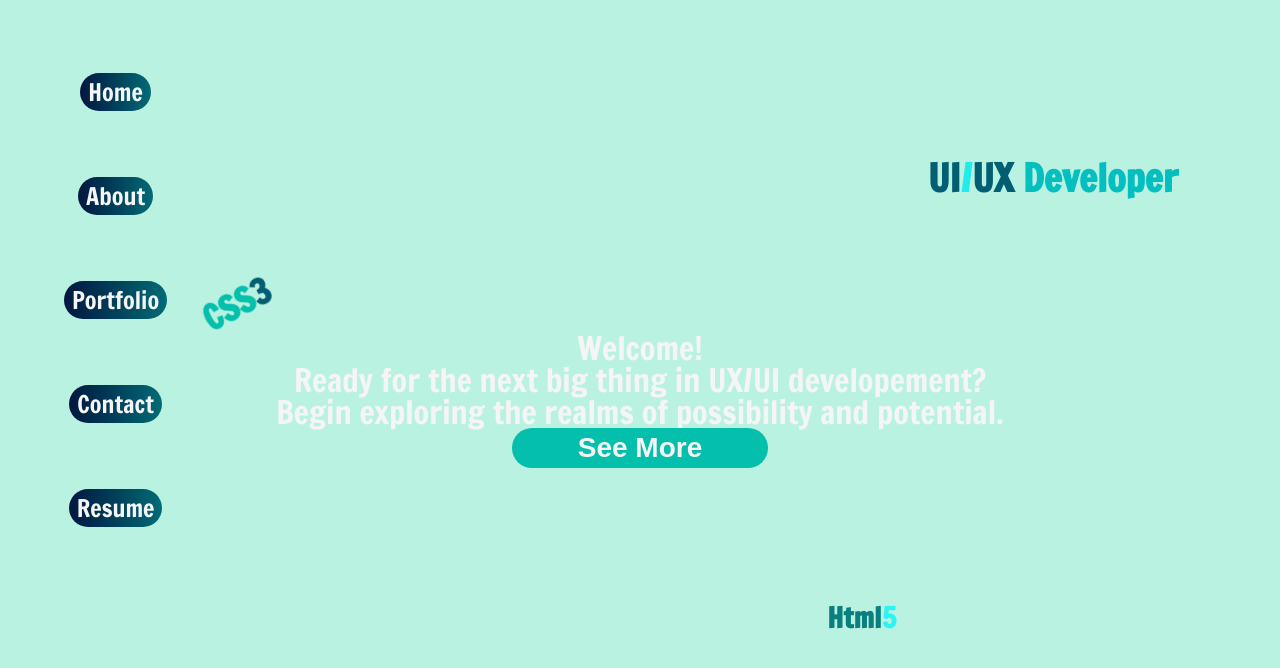
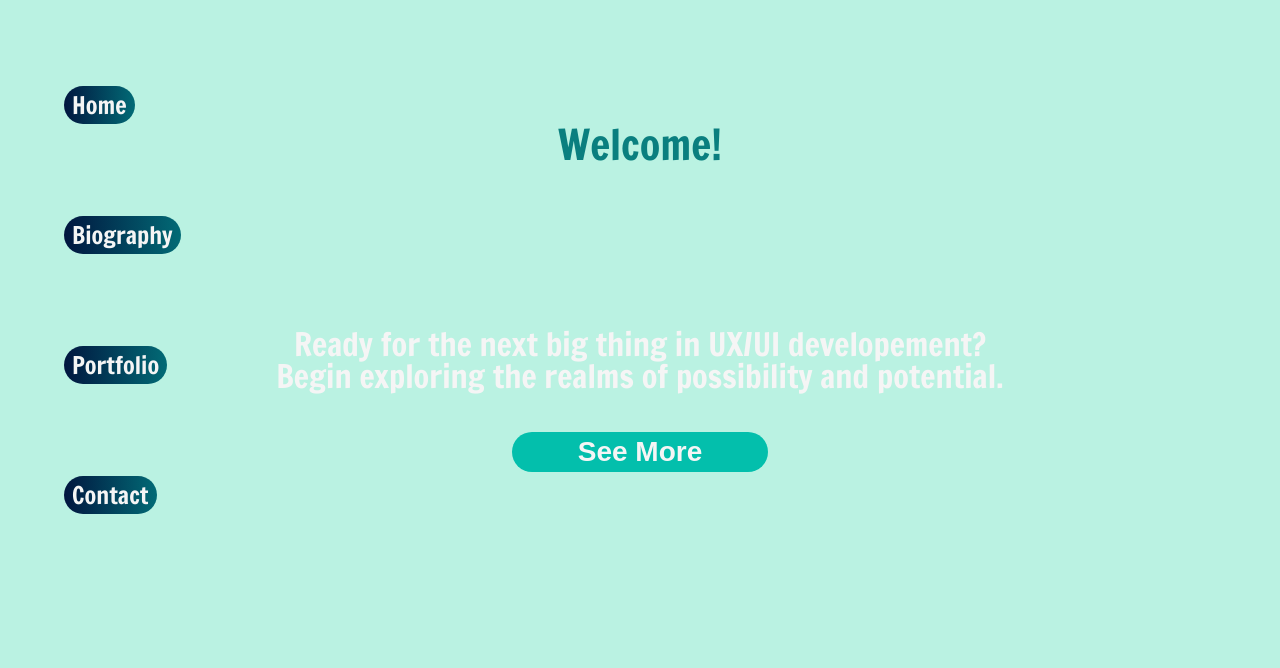
Before and after one commit to Flacko2/Basic-Portfolio, a plain HTML site: page index.html in a window 1280 px wide. Drawn offline with nearby package versions, Linux system fonts and the light colour scheme.

Commit message:
Home page functions

```diff
--- a/assets/css/style.css
+++ b/assets/css/style.css
@@ -3,10 +3,6 @@
     padding: 0;
     margin: 0;
     font-family: sans-serif;
-}
-
-html {
-    scroll-behavior: smooth;
 }
 
 body {
@@ -145,12 +141,7 @@ nav .nav-links li a:active, nav .nav-links li a:visited {
     padding: 0;
 }
 
-.nav-links #links {
-    font-size: 18px;
-    text-align: center;
-}
-
-.nav-links #links a {
+.nav-links .links{
     /* background-color: rgb(3, 145, 130); */
     background: linear-gradient(270deg, #03BFAC 50%, #01163F);
     background-size: 400%;
@@ -161,7 +152,7 @@ nav .nav-links li a:active, nav .nav-links li a:visited {
     font-size: 24px;
 }
 
-.nav-links #links a:hover {
+.nav-links .links:hover {
     transition: 0.25s;
     background-position-x: 100%;
 
@@ -201,6 +192,15 @@ nav .toggleMenu .fa-arrow-left {
 .landing #init-message {
     color: whitesmoke;
     font-size: 32px;
+}
+
+.landing #header {
+    position: absolute;
+    top: 18vh;
+    left: 50vw;
+    transform: translate(-50%, -50%);
+    color: #0A7F7F;
+    font-size: 42px;
 }
 
 .landing .floating-decoration {
@@ -310,6 +310,14 @@ nav .toggleMenu .fa-arrow-left {
     border: none;
     border-radius: 100px;
 }
+/* ///////////////////////////////////////////////////////////////////////////////////////////////////////// */
+/* hides and shows page selected */
+
+.hidden-page {
+    display: none;
+}
+
+
 
 /* ////////////////////////////////////////////////////////////////////////////////////////////////////// */
 
@@ -340,3 +348,5 @@ nav .toggleMenu .fa-arrow-left {
 }
 
 /* ////////////////////////////////////////////////////////////////////////////////////////////////////// */
+
+/* for experimantational reasons */
--- /dev/null
+++ b/assets/css/style2.css
@@ -0,0 +1,173 @@
+* {
+    box-sizing: border-box;
+    padding: 0;
+    margin: 0;
+    font-family: sans-serif;
+}
+
+body {
+    background-color: #D9D8D7;
+    font-family: FrancoisOne;
+}
+
+/* custom fonts */
+
+/* //////////////////////////////////////////////////////////////////////////////////////// */
+
+@font-face {
+    font-family: BreeSerif;
+    src: url(../custom-fonts/Bree_Serif/BreeSerif-Regular.ttf);
+}
+
+@font-face {
+    font-family: ConcertOne;
+    src: url(../custom-fonts/Concert_One/ConcertOne-Regular.ttf);
+}
+
+@font-face {
+    font-family: PatuaOne;
+    src: url(../custom-fonts/Patua_One/PatuaOne-Regular.ttf);
+}
+
+@font-face {
+    font-family: FrancoisOne;
+    src: url(../custom-fonts/Francois_One/FrancoisOne-Regular.ttf);
+}
+
+@font-face {
+    font-family: Righteous;
+    src: url(../custom-fonts/Righteous/Righteous-Regular.ttf);
+}
+
+/* //////////////////////////////////////////////////////////////////////////////////////// */
+
+/* home page styling */
+
+/* //////////////////////////////////////////////////////////////////////////////////////// */
+
+nav.home {
+    position: absolute;
+    top: 5vh;
+    left: 5vw;
+    z-index: 100;
+    color: whitesmoke;
+    height: 65vh;
+    transition-delay: 0.25s;
+    transition: 2s;
+}
+
+nav.home ul {
+    display: flex;
+    flex-direction: column;
+    justify-content: space-around;
+    text-decoration: none;
+    height: 100%;
+    margin: 0;
+    padding: 0;
+}
+
+nav.home .links {
+    background: linear-gradient(270deg, #03BFAC 50%, #01163F);
+    background-size: 400%;
+    padding: 2px 8px;
+    border-radius: 100px;
+    text-decoration: none;
+    color: inherit;
+    font-size: 24px;
+    text-align: center;
+}
+
+nav.home .links:hover {
+    transition: 0.25s;
+    background-position-x: 100%;
+}
+
+#home {
+    display: flex;
+    flex-direction: column;
+    justify-content: center;
+    position: absolute;
+    background-color: #BAF2E2;
+    width: 100%;
+    height: 100%;
+    top: 50%;
+    left: 50%;
+    transform: translate(-50%, -50%);
+    text-align: center;
+}
+
+#home #init-message {
+    z-index: 100;
+    color: whitesmoke;
+    font-size: 32px;
+}
+
+#home #init-message #header {
+    position: absolute;
+    top: 18vh;
+    left: 50vw;
+    transform: translate(-50%, -50%);
+    color: #0A7F7F;
+    font-size: 42px;
+}
+
+#home .floating-decoration {
+    z-index: 10;
+    font-size: 24px;
+    font-weight: 700;
+}
+
+#home #ui-ux-dec {
+    position: absolute;
+    right: 8vw;
+    top: 8vh;
+    font-size: 42px;
+    color: rgb(3, 191, 191, 0.8);
+    transform: rotate(3deg);
+}
+
+#home #ui-ux-dec span {
+    color: #025E72;
+}
+
+#home #ui-ux-dec span#slash {
+    color: rgb(33, 236, 236);
+}
+
+#home #css-dec {
+    position: absolute;
+}
+/* to do finish making background filler */
+
+#home #next-btn {
+    background-color: #03BFAC;
+    font-size: 28px;
+    font-weight: 600;
+    color: whitesmoke;
+    width: 20%;
+    margin-top: 5vh;
+    padding: 4px 9px;
+    border: none;
+    border-radius: 100px;
+}
+/* //////////////////////////////////////////////////////////////////////////////////////// */
+
+/* for page viewablility */
+
+/* //////////////////////////////////////////////////////////////////////////////////////// */
+
+.hidden-page#home {
+    display: none;
+}
+
+.hidden-page#bio {
+    display: none;
+}
+
+.hidden-page#portfolio {
+    display: none;
+}
+
+.hidden-page#contact {
+    display: none;
+}
--- a/assets/js/style.js
+++ b/assets/js/style.js
@@ -0,0 +1,15 @@
+
+$(".links").on("click", function (e) {
+    e.preventDefault();
+
+    let activate = $(this).attr("href");
+    console.log(activate + " page is now active");
+    let classActivate = activate.substr(1, activate.length);
+    console.log(classActivate);
+
+    $(this).parents().find(".active-page").addClass("hidden-page").removeClass("active-page");
+    $(activate).removeClass("hidden-page").addClass("active-page");
+
+
+    $(this).parents().find("nav").removeClass().addClass(classActivate);
+})
--- a/index.html
+++ b/index.html
@@ -15,52 +15,43 @@
     <link rel="stylesheet" href="https://cdnjs.cloudflare.com/ajax/libs/font-awesome/4.7.0/css/font-awesome.min.css">
     <script src="https://code.jquery.com/jquery-3.4.1.slim.js"
         integrity="sha256-BTlTdQO9/fascB1drekrDVkaKd9PkwBymMlHOiG+qLI=" crossorigin="anonymous"></script>
-    <link rel="stylesheet" href="assets/css/style.css">
+    <link rel="stylesheet" href="assets/css/style2.css">
 
 </head>
 
 <body>
-    <!-- uses for navbar tbd -->
 
+    <nav class="home bounceInLeft">
+        <ul>
+            <li><a class="links" href="#home">Home</a></li>
+            <li><a class="links" href="#bio">Biography</a></li>
+            <li><a class="links" href="#portfolio">Portfolio</a></li>
+            <li><a class="links" href="#contact">Contact</a></li>
+            <!-- <li><a class="links" href="#resume">Resume</a></li> -->
+        </ul>
+    </nav>
 
-    <!-- <div class="logo">Diego Matthews</div> -->
-
-    <div class="nav-links">
-        <ul>
-            <li id="links"><a href="#home">Home</a></li>
-            <li id="links"><a href="#about">About</a></li>
-            <li id="links"><a href="#portfolio">Portfolio</a></li>
-            <li id="links"><a href="#contact">Contact</a></li>
-            <li id="links"><a href="#resume">Resume</a></li>
-        </ul>
-    </div>
-
-    <!--To Do: toggle menu on and off...maybe? -->
-    <!-- <div class="toggleMenu">
-            <span><i class="fa fa-arrow-left menu-arrow"></i></span>
-        </div> -->
-
-    <div class="landing">
+    <div id="home" class="active-page">
 
         <div id="init-message">
 
-            <h1 class="header">Welcome!</h1>
-            <!-- to do: make morphing transition between init-heading and init-content -->
-            <H1 id="init-header">Ready for the next big thing in UX/UI developement?</H1>
-            <h1 id="init-content">Begin exploring the realms of possibility and potential.</h1>
+            <h1 id="header">Welcome!</h1>
+            <!-- wanna do something here? -->
+            <H1 id="">Ready for the next big thing in UX/UI developement?</H1>
+            <h1 id="">Begin exploring the realms of possibility and potential.</h1>
 
+            <button id="next-btn" href="#bio">See More</button>
         </div>
 
-        <div class="floating-decoration">
+        <!-- to do: finish making background filler  -->
+        <!-- <div class="floating-decoration">
 
-            <div class="dec" id="spin">
-                <h1 id="ui-ux-dec"><span>UI</span><span id="slash">/</span><span>UX</span> Developer</h1>
-            </div>
+            <h1 class="dec" id="ui-ux-dec"><span>UI</span><span id="slash">/</span><span>UX</span> Developer</h1>
             <h1 class="dec" id="css-dec">CSS<span>3</span></h1>
             <h1 class="dec" id="html-dec">Html<span>5</span></h1>
-            <button id="next-btn">See More</button>
+            <h1 class="dec" id="design-dec">Design</h1>
 
-        </div>
+        </div> -->
 
 
 
@@ -71,7 +62,10 @@
     <!-- slide overscreen -->
     <!-- wobble on screen -->
     <!-- bounce and squish other element -->
-    <div id="about">
+    <div id="bio">
+        <div class="bio-content">
+            <div class="bio-head"></div>
+        </div>
 
     </div>
 
```
